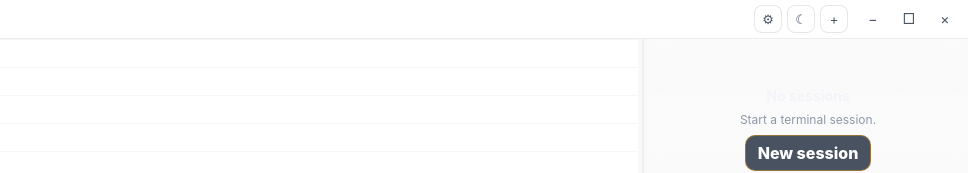
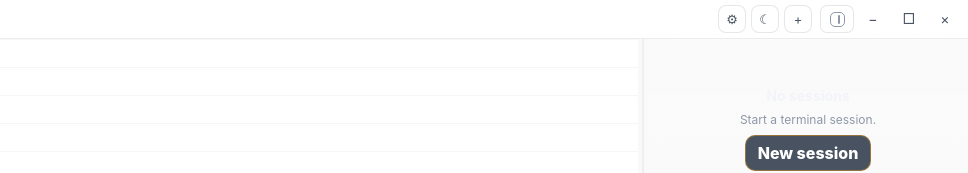
Before and after one commit to TangBo-cpu/warpX, a React (Vite) app: page / in a window 1280 px wide. Shown: the top 173 px of the page, without its empty margins (312-1280 px from the left). Built offline with nearby package versions, Linux system fonts and the light colour scheme.

Commit message:
Add right sidebar titlebar toggle
Co-Authored-By: Claude Opus 4.8 <noreply@anthropic.com>

```diff
--- a/src/components/TerminalView.tsx
+++ b/src/components/TerminalView.tsx
@@ -242,6 +242,7 @@ export function TerminalView({
   const [terminalAppearance, setTerminalAppearance] = useState<TerminalProfileAppearance | null>(null);
   const [sidebarWidth, setSidebarWidth] = useState<number | null>(getInitialSidebarWidth);
   const [isResizingSidebar, setIsResizingSidebar] = useState(false);
+  const [isSidebarCollapsed, setIsSidebarCollapsed] = useState(false);
   const activeSession = sessions.find((session) => session.id === activeSessionId) ?? null;
 
   useEffect(() => {
@@ -308,6 +309,13 @@ export function TerminalView({
       requestAnimationFrame(() => fitAndResize(activeSessionId));
     }
   }, [activeSessionId]);
+
+  useEffect(() => {
+    const sessionId = activeSessionIdRef.current;
+    if (sessionId) {
+      requestAnimationFrame(() => fitAndResize(sessionId));
+    }
+  }, [isSidebarCollapsed]);
 
   useEffect(() => {
     const resize = () => {
@@ -977,7 +985,9 @@ export function TerminalView({
     }
   }
 
-  const workspaceClassName = `workspace-card${isResizingSidebar ? " is-sidebar-resizing" : ""}`;
+  const workspaceClassName = `workspace-card${isResizingSidebar ? " is-sidebar-resizing" : ""}${
+    isSidebarCollapsed ? " is-sidebar-collapsed" : ""
+  }`;
   const workspaceStyle = sidebarWidth === null
     ? undefined
     : ({ "--sidebar-width": `${sidebarWidth}px` } as CSSProperties);
@@ -986,10 +996,12 @@ export function TerminalView({
   return (
     <>
       <WindowTitlebar
+        isSidebarCollapsed={isSidebarCollapsed}
         newSessionDisabled={sessions.length >= MAX_LIVE_SESSIONS}
         theme={theme}
         onNewSession={createDefaultSession}
         onOpenAppearance={onOpenAppearance}
+        onToggleSidebar={() => setIsSidebarCollapsed((value) => !value)}
         onToggleTheme={onToggleTheme}
       />
       <section ref={workspaceRef} className={workspaceClassName} style={workspaceStyle}>
@@ -1015,6 +1027,8 @@ export function TerminalView({
           </div>
         </section>
 
+        {isSidebarCollapsed ? null : (
+          <>
             <div
               aria-label="Resize sidebar"
               aria-orientation="vertical"
@@ -1040,6 +1054,8 @@ export function TerminalView({
               onCreateDefaultSession={createDefaultSession}
               onSelectSession={selectSession}
             />
+          </>
+        )}
       </section>
     </>
   );
--- a/src/components/WindowTitlebar.tsx
+++ b/src/components/WindowTitlebar.tsx
@@ -4,18 +4,22 @@ import type { MouseEvent } from "react";
 type ThemeMode = "light" | "dark";
 
 type WindowTitlebarProps = {
+  isSidebarCollapsed: boolean;
   newSessionDisabled: boolean;
   theme: ThemeMode;
   onNewSession: () => void;
   onOpenAppearance: () => void;
+  onToggleSidebar: () => void;
   onToggleTheme: () => void;
 };
 
 export function WindowTitlebar({
+  isSidebarCollapsed,
   newSessionDisabled,
   theme,
   onNewSession,
   onOpenAppearance,
+  onToggleSidebar,
   onToggleTheme,
 }: WindowTitlebarProps) {
   return (
@@ -59,6 +63,18 @@ export function WindowTitlebar({
       </div>
 
       <div className="window-titlebar-controls">
+        <button
+          aria-label={isSidebarCollapsed ? "Show sessions sidebar" : "Hide sessions sidebar"}
+          className="window-control sidebar-toggle"
+          title={isSidebarCollapsed ? "Show sidebar" : "Hide sidebar"}
+          type="button"
+          onClick={(event) => runTitlebarAction(event, onToggleSidebar)}
+        >
+          <span
+            aria-hidden="true"
+            className={`sidebar-toggle-icon${isSidebarCollapsed ? " is-show" : " is-hide"}`}
+          />
+        </button>
         <button aria-label="Minimize" className="window-control" type="button" onClick={minimizeWindow}>
           −
         </button>
--- a/src/styles.css
+++ b/src/styles.css
@@ -273,6 +273,45 @@ button:focus-visible,
   background: #c42b1c;
 }
 
+.sidebar-toggle {
+  display: grid;
+  place-items: center;
+  border: 1px solid var(--topbar-control-border);
+  color: #8f98a8;
+  background: rgba(255, 255, 255, 0.035);
+}
+
+.sidebar-toggle:hover:not(:disabled) {
+  color: #f2f4f8;
+}
+
+.sidebar-toggle-icon {
+  position: relative;
+  display: block;
+  width: 15px;
+  height: 15px;
+  border: 1.5px solid currentColor;
+  border-radius: 5px;
+}
+
+.sidebar-toggle-icon::after {
+  position: absolute;
+  top: 2px;
+  bottom: 2px;
+  width: 1.5px;
+  border-radius: 999px;
+  background: currentColor;
+  content: "";
+}
+
+.sidebar-toggle-icon.is-hide::after {
+  right: 4px;
+}
+
+.sidebar-toggle-icon.is-show::after {
+  left: 4px;
+}
+
 .workspace-card,
 .appearance-panel-backdrop {
   position: relative;
@@ -456,6 +495,10 @@ button:focus-visible,
   overflow: hidden;
   border: 0;
   background: var(--frame-background);
+}
+
+.workspace-card.is-sidebar-collapsed {
+  grid-template-columns: minmax(0, 1fr);
 }
 
 .terminal-card {
```
Also changed, not shown: 1 other file (tests, documents, lock files or other folders). Lines whose indentation alone changed are shown as unchanged.
